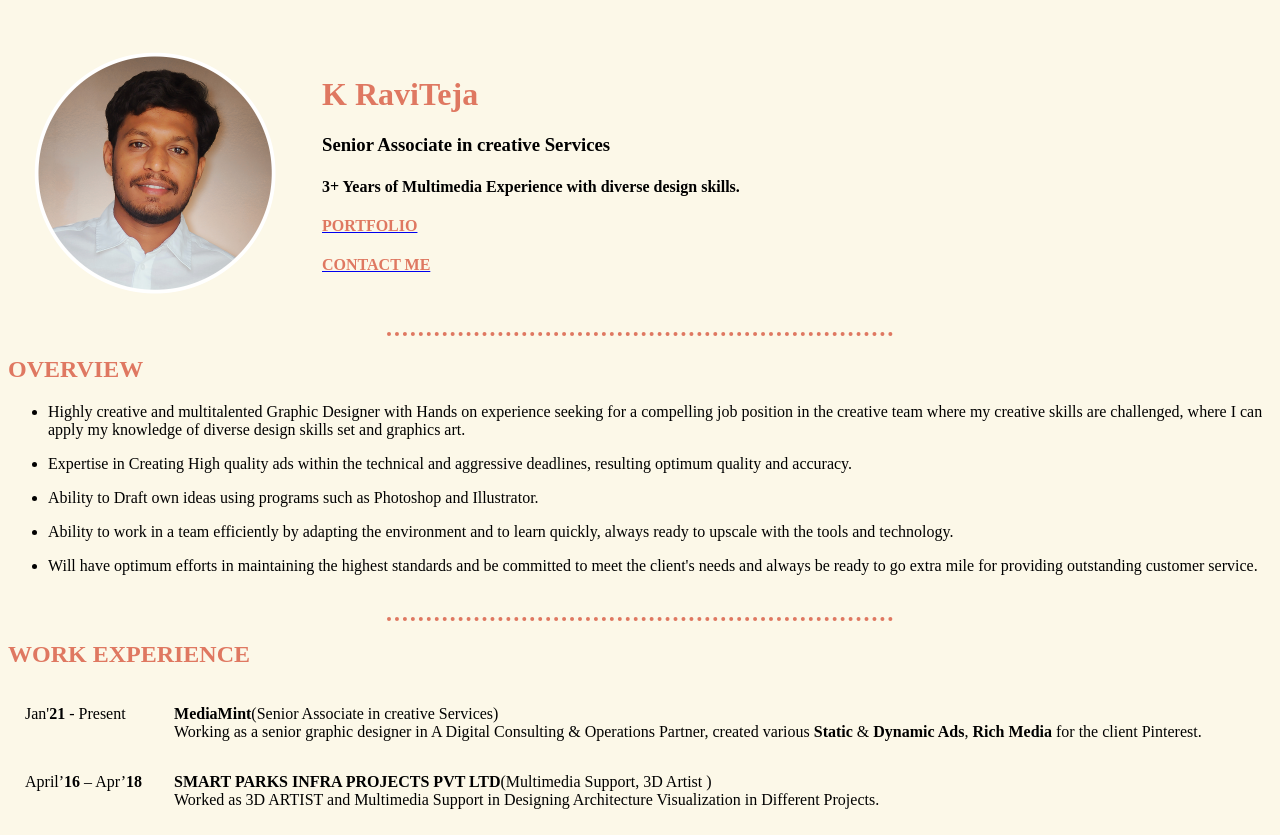
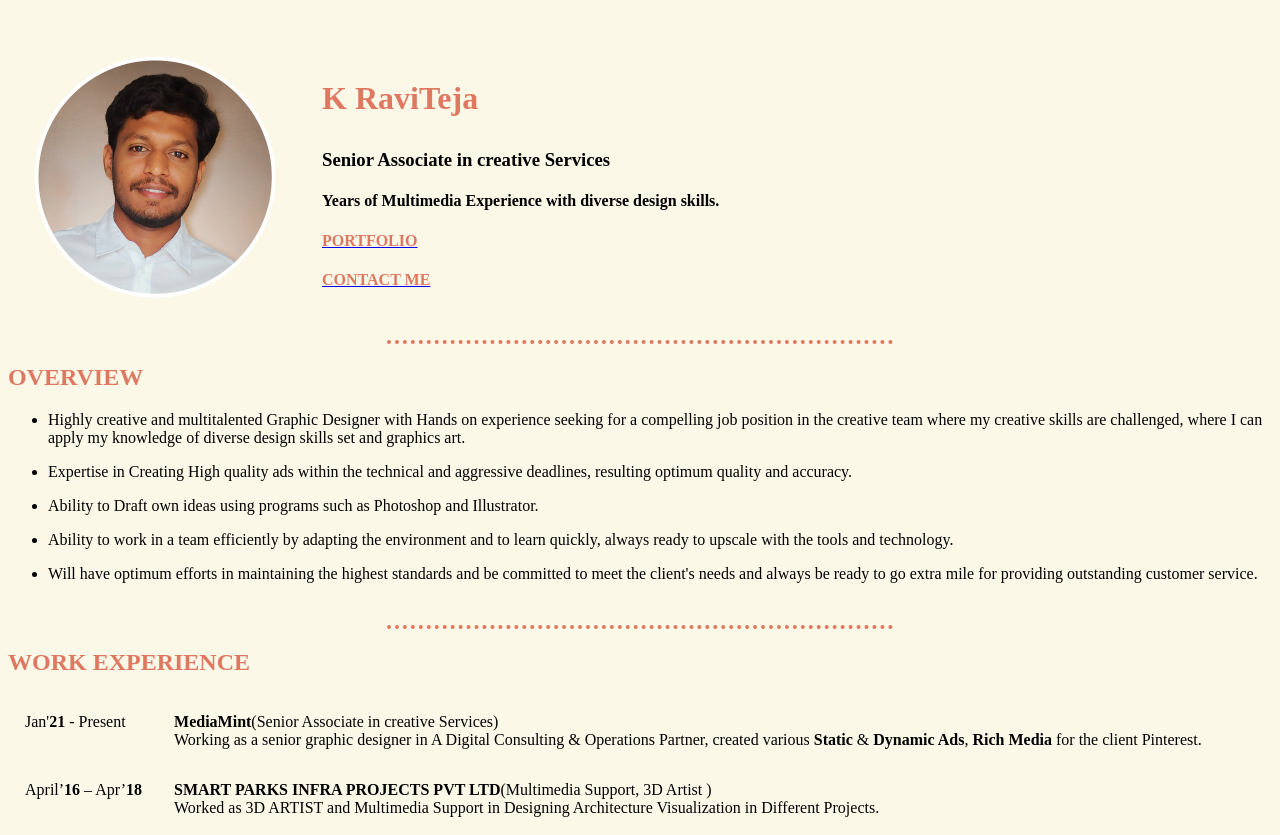
Before and after one commit to ravit226/CV, a plain HTML site: page index.html in a window 1280 px wide. Shown: the top 835 px of the page. Drawn offline with Linux system fonts and the light colour scheme.

Commit message:
Update index.html

```diff
--- a/index.html
+++ b/index.html
@@ -39,11 +39,10 @@ table{
     <tr>
       <td> <img src="RaviTeja_ProfielPic_NEW.png" width="250" /></td>
       <td>
-        <p>
 
-        <h1 style="color:#DF7861;">K RaviTeja</h1>
-        <h3>Senior Associate in creative Services</h3>
-        <h4>3+ Years of Multimedia Experience with diverse design skills.</h4>
+        <h1 style="color:#DF7861;"> <p>K RaviTeja</p></h1>
+        <h3><p>Senior Associate in creative Services</p></h3>
+        <h4><p>Years of Multimedia Experience with diverse design skills.</p></h4>
         <a href="https://ravit226.artstation.com/"><h4 style="color:#DF7861;">PORTFOLIO</h4></a>
         <a href="ContactMe.html"><h4 style="color:#DF7861;">CONTACT ME</h4></a>
 
```
